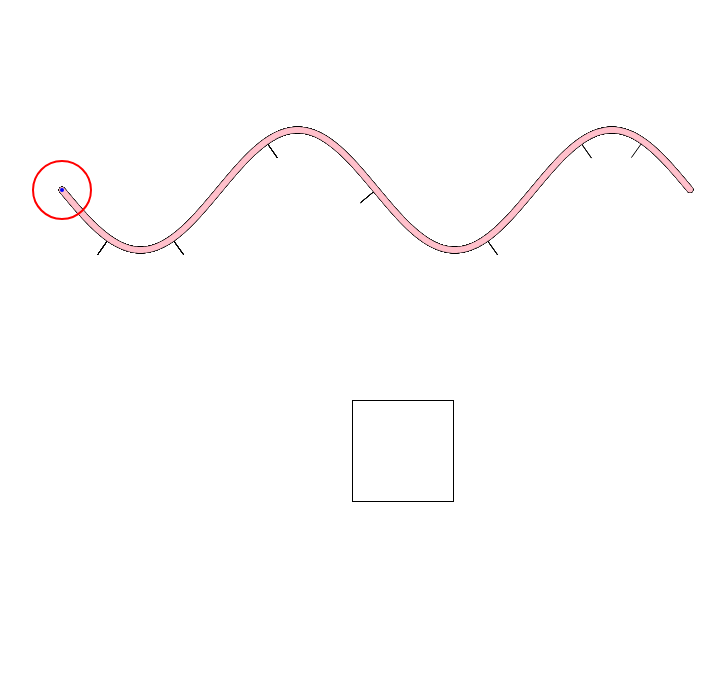
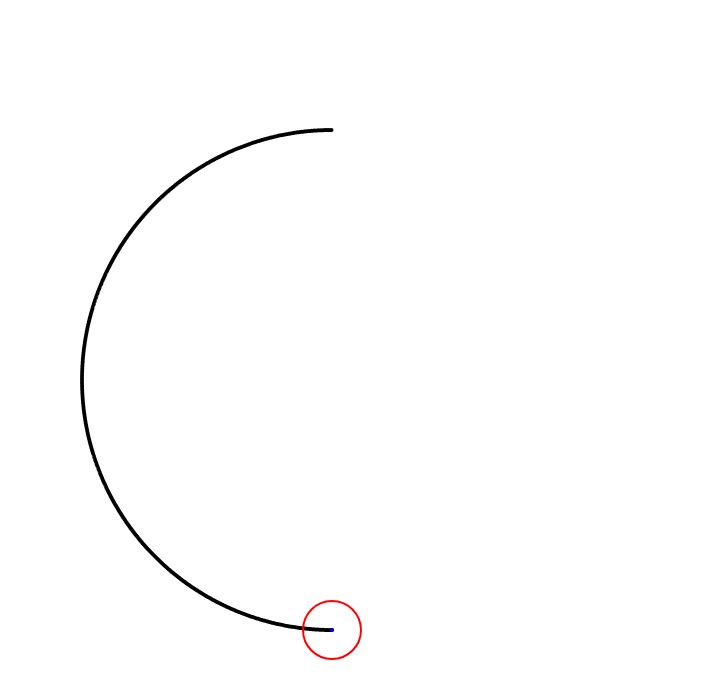
Before and after one commit to aleksgrin/anySlider, a website built with webpack: page index.html in a window 1280 px wide. Shown: the whole page, without its empty margins (48-773 px from the left). Built offline with nearby package versions, Linux system fonts and the light colour scheme.

Commit message:
starting documentation

```diff
--- a/index.html
+++ b/index.html
@@ -9,7 +9,7 @@
 </head>
 <body>
   <div class="slider"></div>
-  <div class="input"></div>
+  <!-- <div class="input"></div> -->
   <!-- <canvas id='canvas'></canvas> -->
   <!-- <div class="slider_handle"></div>
   <div class="test"></div> -->
--- a/src/js/anySlider.js
+++ b/src/js/anySlider.js
@@ -302,7 +302,7 @@ export default class AnySliderClass {
     this.currentElemIndex = 0;
 
     // Обработка входных параметров
-    this.transitionTime = param.transition.t
+    this.transitionTime = param.transition && param.transition.t
       ? param.transition.t
       : defaultTransitionTime;
     this.startValue = param.values ? param.values.from : null;
@@ -311,9 +311,9 @@ export default class AnySliderClass {
       ? param.referenceValues.values
       : null;
     this.isVisible =
-      param.render.visible !== undefined ? param.render.visible : true;
-    this.lineColor = param.render.color ? param.render.color : "#000000";
-    this.lineWidth = param.render.width ? param.render.width : 4;
+    param.render && param.render.visible !== undefined ? param.render.visible : true;
+    this.lineColor = param.render && param.render.color ? param.render.color : "#000000";
+    this.lineWidth = param.render && param.render.width ? param.render.width : 4;
 
     this.elem = elem;
     this.arr = this.checkInput(param);
--- a/src/js/app.js
+++ b/src/js/app.js
@@ -14,58 +14,53 @@ const arr = anySlider.createArrayH(fi1, fi2, 1).map(elem => {
   let yAbs = A * Math.sin(w * elem);
   return { x: xAbs, y: yAbs };
 });
-const options = {
-  arr: arr,
-  type: {
-    curve: 'spiral',
-    fi1: 0,
-    fi2: 720,
-    r1: 0,
-    r2: 200
-  },
-  values: {
-    from: 0,
-    to: 300
-  },
-  clickable: true,
-  transition: {
-    t: 0.4
-  },
-  referenceValues: {
-    values: [25, 50, 100, 150, 200, 250, 275]
-  },
-  render: {
-    visible: true,
-    color: "pink",
-    width: 6
-  }
-};
-
 // const options = {
 //   arr: arr,
 //   type: {
-//     curve: "arc",
-//     r: 250,
-//     fi1: 90,
-//     fi2: 270
+//     curve: 'spiral',
+//     fi1: 0,
+//     fi2: 720,
+//     r1: 0,
+//     r2: 200
 //   },
 //   values: {
 //     from: 0,
 //     to: 300
+//   },
+//   clickable: true,
+//   transition: {
+//     t: 0.4
+//   },
+//   referenceValues: {
+//     values: [25, 50, 100, 150, 200, 250, 275]
+//   },
+//   render: {
+//     visible: true,
+//     color: "pink",
+//     width: 6
 //   }
 // };
 
+const options = {
+  type: {
+    curve: "arc",
+    r: 250,
+    fi1: 90,
+    fi2: 270
+  }
+};
+
 anySlider.init(slider, options);
-anySlider.listen("start", () => {
-  console.log("You started!");
-});
-anySlider.listen("move", () => {
-  const value = anySlider.get();
-  input.innerHTML = value;
-  console.log("You are moving!");
-});
-anySlider.listen("end", () => console.log("END!!!"));
-anySlider.listen("click", () => {
-  const value = anySlider.get();
-  input.innerHTML = value;
-});
+// anySlider.listen("start", () => {
+//   console.log("You started!");
+// });
+// anySlider.listen("move", () => {
+//   const value = anySlider.get();
+//   input.innerHTML = value;
+//   console.log("You are moving!");
+// });
+// anySlider.listen("end", () => console.log("END!!!"));
+// anySlider.listen("click", () => {
+//   const value = anySlider.get();
+//   input.innerHTML = value;
+// });
```
Also changed, not shown: README.md, images/1.jpg (added).
